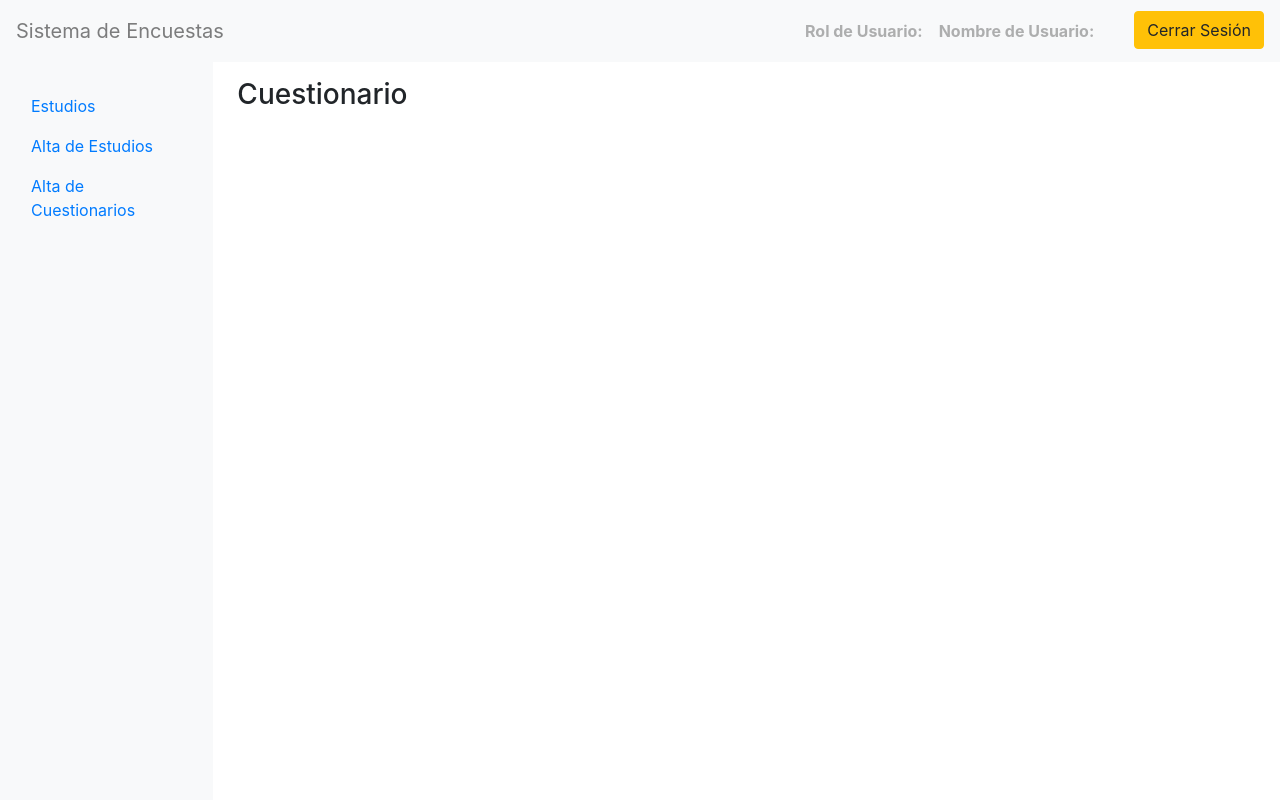
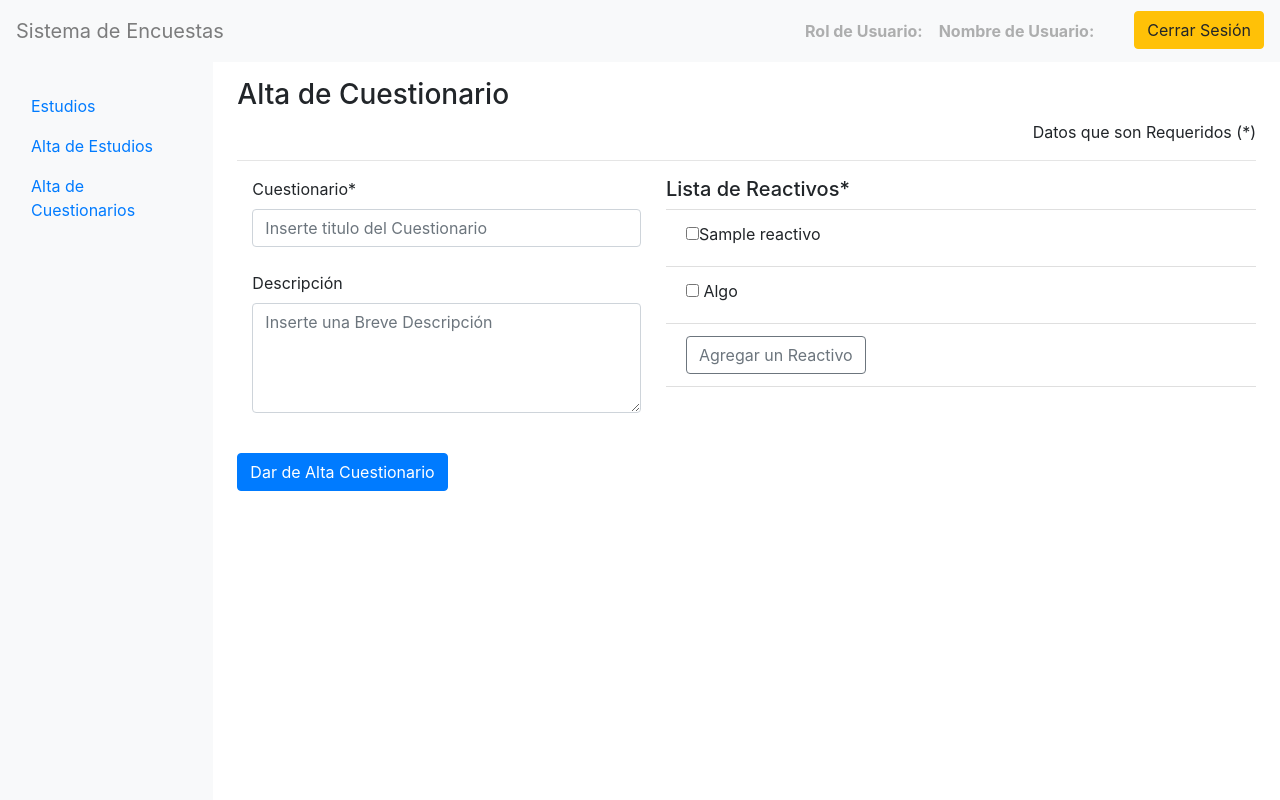
Before and after one commit to SkyllerXBruce/aleph, a CodeIgniter app: a page that uses application/views/admin_estudio/create_quest.php in a window 1280 px wide. Run offline with CodeIgniter, Linux system fonts and the light colour scheme; tables that the repository leaves empty hold one stand-in row (values such as "Sample post").

Commit message:
Se agregó el formulario de Alta de cuestionario con todas sus opciones

```diff
--- a/application/views/admin_estudio/create_quest.php
+++ b/application/views/admin_estudio/create_quest.php
@@ -1 +1,54 @@
-<h3>Cuestionario</h3>
+<!-- Formulario Alta de Cuestionario -->
+<!-- Se agrega el metodo para mandar los datos -->
+<form action="<?= base_url('studies/addQuest') ?>" method="POST">
+	<!-- Titulo de Datos del Usuario -->
+	<h3>Alta de Cuestionario</h3>
+	<p class="text-right">Datos que son Requeridos (*)</p>
+	<hr>
+	<!-- formamos un grupo de elementos -->
+	<div class="form-group">
+		<!-- Fila de Datos de Contenido -->
+    	<div class="form-row">
+      		<div class="col">
+				<!-- Atributos para el Titulo del Cuestionario -->
+				<div class="col">
+					<label for="">Cuestionario*</label>
+					<input type="text" name="quest" class="form-control" placeholder="Inserte titulo del Cuestionario" value="<?= set_value('quest') ?>">
+					<div class="text-danger"><?= form_error('quest') ?></div>
+				</div>
+				<br>
+				<!-- Atributos para la descripcion del Cuestionario -->
+				<div class="col">
+					<label for="">Descripción</label>
+					<textarea class="form-control" name='desc' rows="4" placeholder="Inserte una Breve Descripción" value="<?= set_value('desc') ?>"></textarea>
+					<div class="text-danger"><?= form_error('desc') ?></div>
+				</div>
+			</div>
+			<div class="col-7">
+				<!-- Atributos para la lista de Reactivos -->
+      			<h5>Lista de Reactivos*</h5>
+				<ul class="list-group list-group-flush">
+					<!-- Ciclo de Opciones de Reactivos con sus aributos -->
+					<?php foreach($data as $item): ?>
+						<li class="list-group-item">
+							<label><input type="checkbox" value="<?= set_value('opcion[]') ?>" name="opcion[]"/><?= $item->Nombre_Reactivo ?></label>
+						</li>
+					<?php endforeach; ?>
+					<li class="list-group-item">
+						<label><input type="checkbox" value="algo" name="opcion[]"> Algo</label>
+					</li>
+					<!-- Atributos del Boton Alta de Reactivos -->
+					<li class="list-group-item">
+						<a class="btn btn-outline-secondary" href="<?= base_url('studies/') ?>" role="button">Agregar un Reactivo</a>
+					</li>
+					<div class="text-danger"><?= form_error('opcion[]') ?></div>
+				</u>
+			</div>
+    	</div>
+	</div>
+	<br>
+	<!-- Boton para el Agregar Todos los Datos Ingresados -->
+    <div class="form-group">
+       	<input type="submit" class="btn btn-primary" value="Dar de Alta Cuestionario">
+    </div>
+</form>
```
